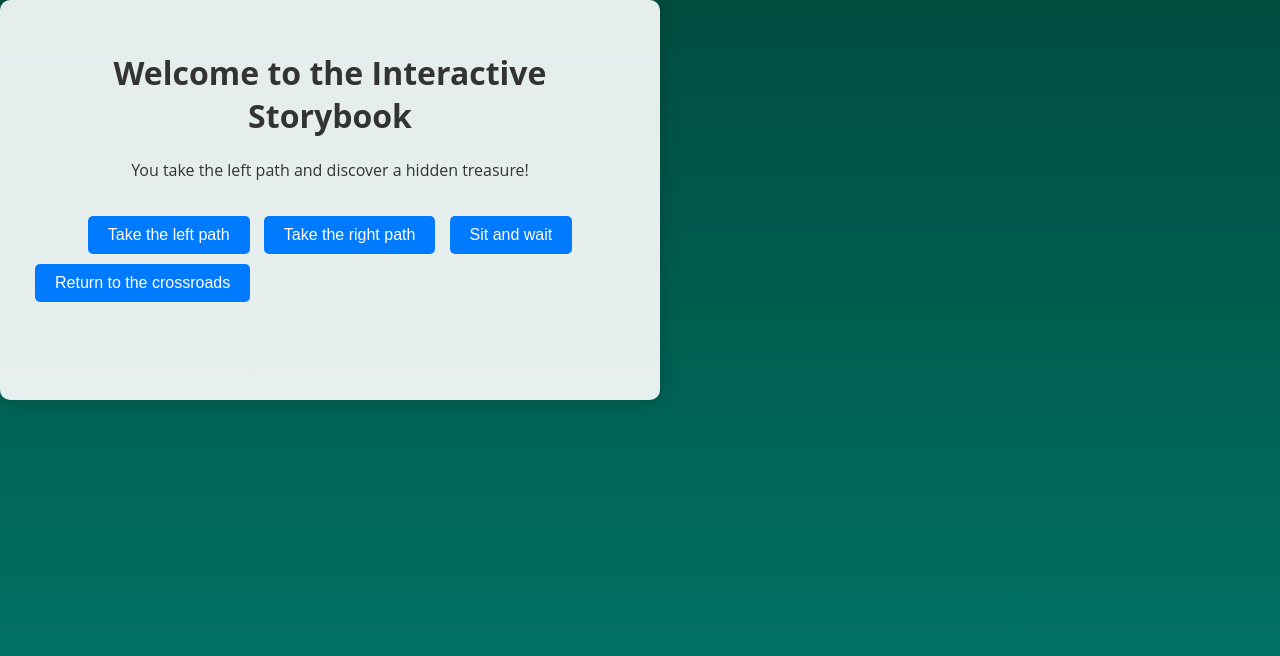
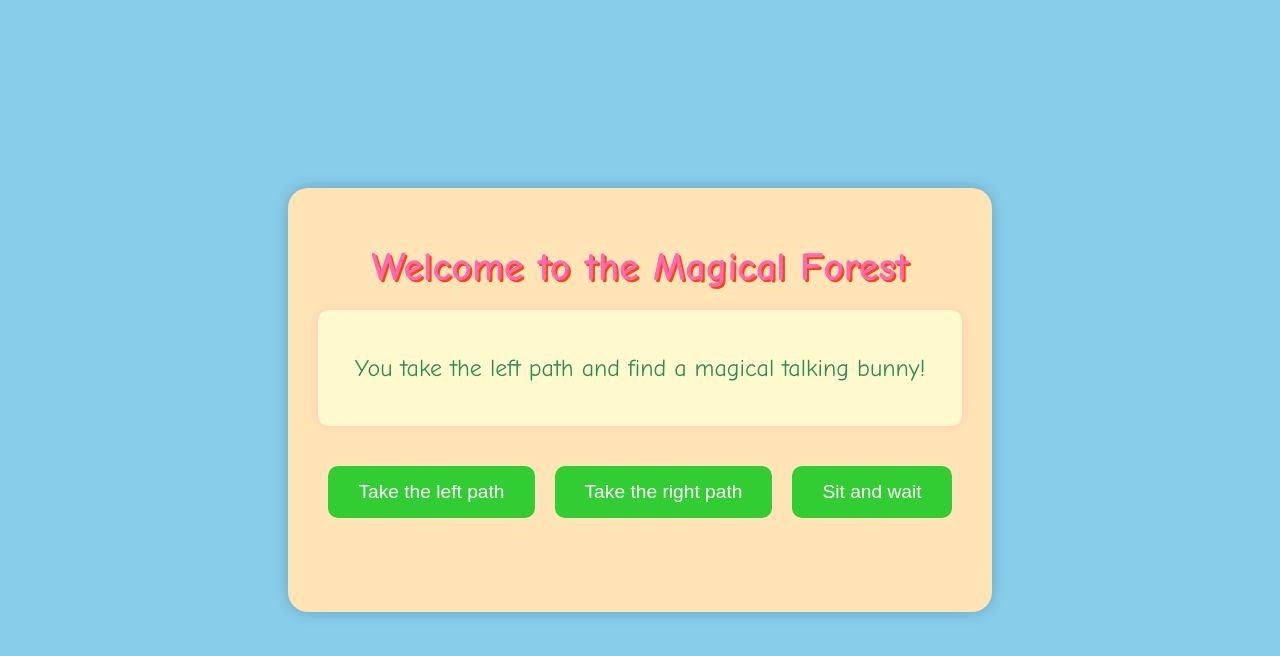
Before and after one commit to AyushMali-17/StoryBook, a plain HTML site: page index.html in a window 1280 px wide. Both pictures are taken after a click on the button "Take the left path". Drawn offline with Linux system fonts and the light colour scheme.

Commit message:
making some breaking changes with ui -4

```diff
--- a/index.html
+++ b/index.html
@@ -3,32 +3,22 @@
 <head>
     <meta charset="UTF-8">
     <meta name="viewport" content="width=device-width, initial-scale=1.0">
-    <title>Interactive Storybook</title>
+    <title>Interactive Storybook for Kids</title>
     <link rel="stylesheet" href="styles.css">
 </head>
 <body>
-    <div class="background-container">
-        <div class="storybook-container">
-            <h1>Welcome to the Interactive Storybook</h1>
-            <div id="story-content">
-                <p id="story-text">You find yourself in a dark forest. Two paths lie ahead.</p>
-            </div>
-            <div id="choices">
-                <button id="choice1" onclick="makeChoice(1)">Take the left path</button>
-                <button id="choice2" onclick="makeChoice(2)">Take the right path</button>
-                <button id="choice3" onclick="makeChoice(3)">Sit and wait</button>
-                <button id="choice4" style="display: none;" onclick="makeChoice(4)">Return to the crossroads</button>
-                <button id="choice5" style="display: none;" onclick="makeChoice(5)">Explore the hidden cave</button>
-                <button id="choice6" style="display: none;" onclick="makeChoice(6)">Climb the ancient tree</button>
-            </div>
-            <div id="feedback">
-                <p id="feedback-text"></p>
-            </div>
+    <div class="storybook-container">
+        <h1 class="storybook-title">Welcome to the Magical Forest</h1>
+        <div id="story-content" class="story-box">
+            <p id="story-text">You find yourself in a colorful forest. Two paths lie ahead.</p>
         </div>
-        <div class="visuals">
-            <img id="forest-img" src="forest.jpg" alt="Forest" class="hidden">
-            <img id="cave-img" src="cave.jpg" alt="Cave" class="hidden">
-            <img id="tree-img" src="tree.jpg" alt="Tree" class="hidden">
+        <div id="choices" class="choices-box">
+            <button id="choice1" class="choice-button" onclick="makeChoice(1)">Take the left path</button>
+            <button id="choice2" class="choice-button" onclick="makeChoice(2)">Take the right path</button>
+            <button id="choice3" class="choice-button" onclick="makeChoice(3)">Sit and wait</button>
+        </div>
+        <div id="feedback" class="feedback-box">
+            <p id="feedback-text"></p>
         </div>
     </div>
     <script src="script.js"></script>
--- a/script.js
+++ b/script.js
@@ -1,61 +1,28 @@
 const storyText = document.getElementById('story-text');
 const feedbackText = document.getElementById('feedback-text');
-const forestImg = document.getElementById('forest-img');
-const caveImg = document.getElementById('cave-img');
-const treeImg = document.getElementById('tree-img');
 
 function makeChoice(choice) {
-    // Fade out the current story content
+    // Animate out the current story content
     storyText.classList.add('hidden');
     feedbackText.classList.remove('visible');
 
     setTimeout(() => {
         if (choice === 1) {
-            storyText.textContent = "You take the left path and discover a hidden treasure!";
-            feedbackText.textContent = "You feel a sense of accomplishment.";
-            document.getElementById('choice4').style.display = 'block';
-            showImage(forestImg);
+            storyText.textContent = "You take the left path and find a magical talking bunny!";
+            feedbackText.textContent = "The bunny gives you a golden key.";
+            // Add more story options here if desired
         } else if (choice === 2) {
-            storyText.textContent = "You take the right path and encounter a wild animal!";
-            feedbackText.textContent = "You manage to escape, but you are shaken.";
-            document.getElementById('choice5').style.display = 'block';
-            showImage(forestImg);
+            storyText.textContent = "You take the right path and discover a hidden rainbow waterfall!";
+            feedbackText.textContent = "You feel joyful and refreshed.";
+            // Add more story options here if desired
         } else if (choice === 3) {
-            storyText.textContent = "You sit and wait. Nothing happens.";
-            feedbackText.textContent = "Patience is a virtue, but nothing ventured, nothing gained.";
-            document.getElementById('choice6').style.display = 'block';
-            showImage(forestImg);
-        } else if (choice === 4) {
-            storyText.textContent = "You return to the crossroads, ready to choose again.";
-            feedbackText.textContent = "Sometimes, it's wise to reconsider your options.";
-            document.getElementById('choice1').style.display = 'block';
-            document.getElementById('choice2').style.display = 'block';
-            hideImages();
-        } else if (choice === 5) {
-            storyText.textContent = "You explore the hidden cave and find ancient relics.";
-            feedbackText.textContent = "You have uncovered secrets long forgotten.";
-            document.getElementById('story-content').classList.add('hidden-cave');
-            showImage(caveImg);
-        } else if (choice === 6) {
-            storyText.textContent = "You climb the ancient tree and gain a new perspective on the forest.";
-            feedbackText.textContent = "The view is breathtaking, and you feel enlightened.";
-            document.getElementById('story-content').classList.add('ancient-tree');
-            showImage(treeImg);
+            storyText.textContent = "You sit and wait. Suddenly, a friendly dragon appears!";
+            feedbackText.textContent = "The dragon invites you to fly with it.";
+            // Add more story options here if desired
         }
 
-        // Fade in the new story content and feedback
+        // Animate in the new story content and feedback
         storyText.classList.remove('hidden');
         feedbackText.classList.add('visible');
     }, 1000);
 }
-
-function showImage(imgElement) {
-    hideImages();
-    imgElement.classList.add('visible-img');
-}
-
-function hideImages() {
-    forestImg.classList.remove('visible-img');
-    caveImg.classList.remove('visible-img');
-    treeImg.classList.remove('visible-img');
-}
--- a/styles.css
+++ b/styles.css
@@ -1,7 +1,7 @@
+/* Base styles */
 body {
-    font-family: 'Open Sans', sans-serif;
-    background-color: #e0f7fa;
-    color: #333;
+    font-family: 'Comic Sans MS', cursive, sans-serif;
+    background-color: #87CEEB;
     margin: 0;
     padding: 0;
     display: flex;
@@ -11,119 +11,81 @@ body {
     overflow: hidden;
 }
 
-.background-container {
-    background: linear-gradient(to bottom, #004d40, #00796b);
-    width: 100%;
-    height: 100%;
-    position: relative;
-}
-
+/* Storybook container */
 .storybook-container {
-    background-color: rgba(255, 255, 255, 0.9);
+    background-color: #FFE4B5;
     padding: 30px;
-    border-radius: 10px;
-    box-shadow: 0 0 20px rgba(0, 0, 0, 0.2);
-    max-width: 600px;
+    border-radius: 20px;
+    box-shadow: 0 0 15px rgba(0, 0, 0, 0.2);
+    max-width: 700px;
     text-align: center;
     position: relative;
-    z-index: 10;
-    animation: fadeIn 2s ease-in-out;
+    animation: fadeIn 1s ease-in-out;
 }
 
 @keyframes fadeIn {
-    from { opacity: 0; transform: translateY(20px); }
-    to { opacity: 1; transform: translateY(0); }
+    from { opacity: 0; transform: scale(0.9); }
+    to { opacity: 1; transform: scale(1); }
 }
 
-#story-content {
-    margin-bottom: 30px;
+/* Title styles */
+.storybook-title {
+    font-size: 2.5em;
+    color: #FF69B4;
+    text-shadow: 2px 2px #FF4500;
+    margin-bottom: 20px;
 }
 
-button {
-    padding: 10px 20px;
-    margin: 5px;
+/* Story content */
+.story-box {
+    background-color: #FFFACD;
+    padding: 20px;
+    border-radius: 10px;
+    margin-bottom: 30px;
+    box-shadow: 0 0 10px rgba(255, 182, 193, 0.5);
+}
+
+#story-text {
+    font-size: 1.5em;
+    color: #2E8B57;
+}
+
+/* Choices */
+.choices-box {
+    display: flex;
+    justify-content: space-around;
+    margin-bottom: 20px;
+}
+
+.choice-button {
+    padding: 15px 30px;
+    margin: 10px;
     border: none;
-    border-radius: 5px;
+    border-radius: 10px;
     cursor: pointer;
-    background-color: #007bff;
+    background-color: #32CD32;
     color: white;
-    font-size: 16px;
+    font-size: 1.2em;
     transition: background-color 0.3s ease, transform 0.3s ease;
 }
 
-button:hover {
-    background-color: #0056b3;
-    transform: scale(1.05);
+.choice-button:hover {
+    background-color: #228B22;
+    transform: translateY(-5px);
 }
 
-#story-content p {
-    opacity: 1;
-    transition: opacity 1s ease-in-out;
+/* Feedback */
+.feedback-box {
+    font-style: italic;
+    color: #8B0000;
+    margin-top: 20px;
 }
 
-.hidden {
+#feedback-text {
     opacity: 0;
     transition: opacity 1s ease-in-out;
-}
-
-#feedback {
-    margin-top: 30px;
-    font-style: italic;
-    color: #555;
-}
-
-#feedback p {
-    opacity: 0;
-    transition: opacity 2s ease-in-out;
 }
 
 .visible {
     opacity: 1;
 }
-
-/* New background and image styles */
-.visuals {
-    position: absolute;
-    top: 0;
-    left: 0;
-    width: 100%;
-    height: 100%;
-    z-index: 1;
-    overflow: hidden;
-}
-
-#forest-img, #cave-img, #tree-img {
-    position: absolute;
-    width: 100%;
-    height: 100%;
-    object-fit: cover;
-    opacity: 0;
-    transition: opacity 1.5s ease-in-out;
-}
-
-.visible-img {
-    opacity: 1;
-}
-
-.hidden-cave .storybook-container {
-    background-color: rgba(20, 20, 20, 0.9);
-    color: #fff;
-}
-
-.hidden-cave #cave-img {
-    opacity: 1;
-}
-
-.ancient-tree .storybook-container {
-    background-color: rgba(34, 139, 34, 0.9);
-    color: #fff;
-}
-
-.ancient-tree #tree-img {
-    opacity: 1;
-}
-
-.crossroads {
-    background-color: rgba(218, 165, 32, 0.9);
-    color: #000;
-}
```
